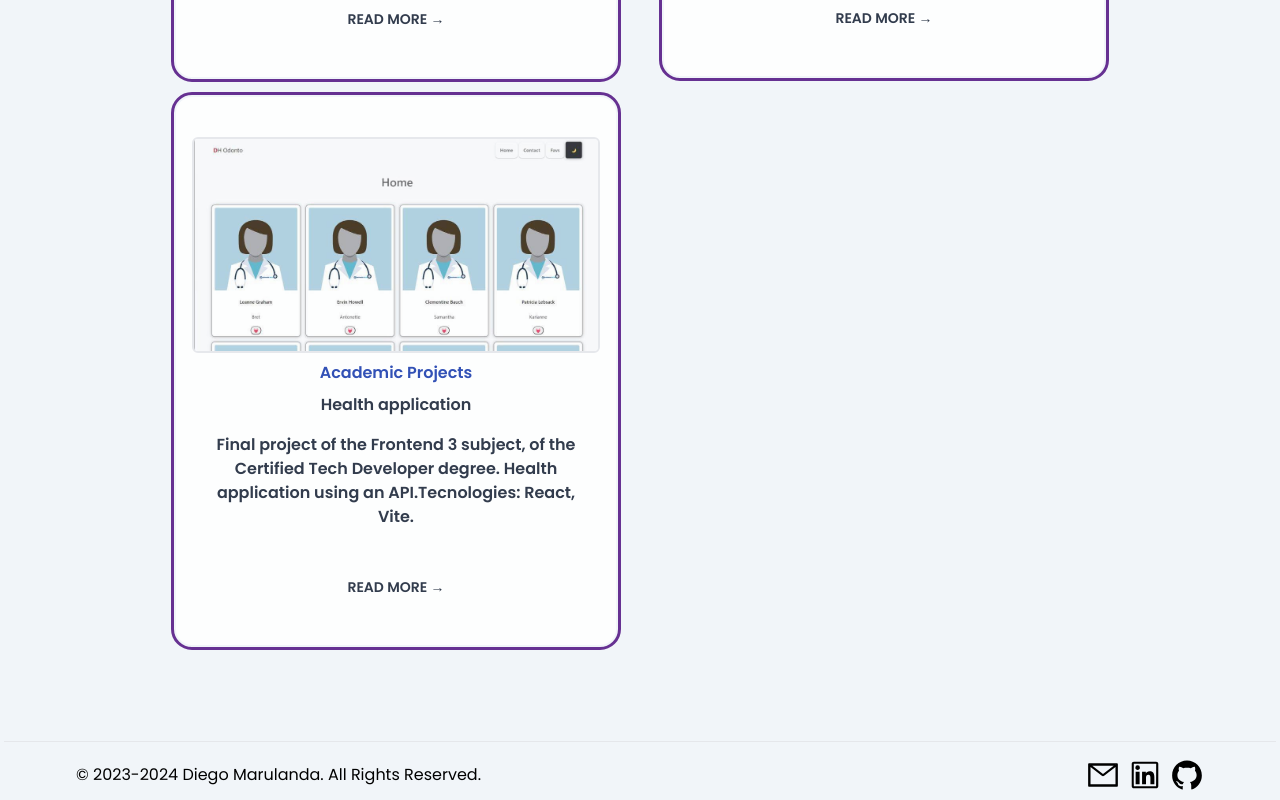
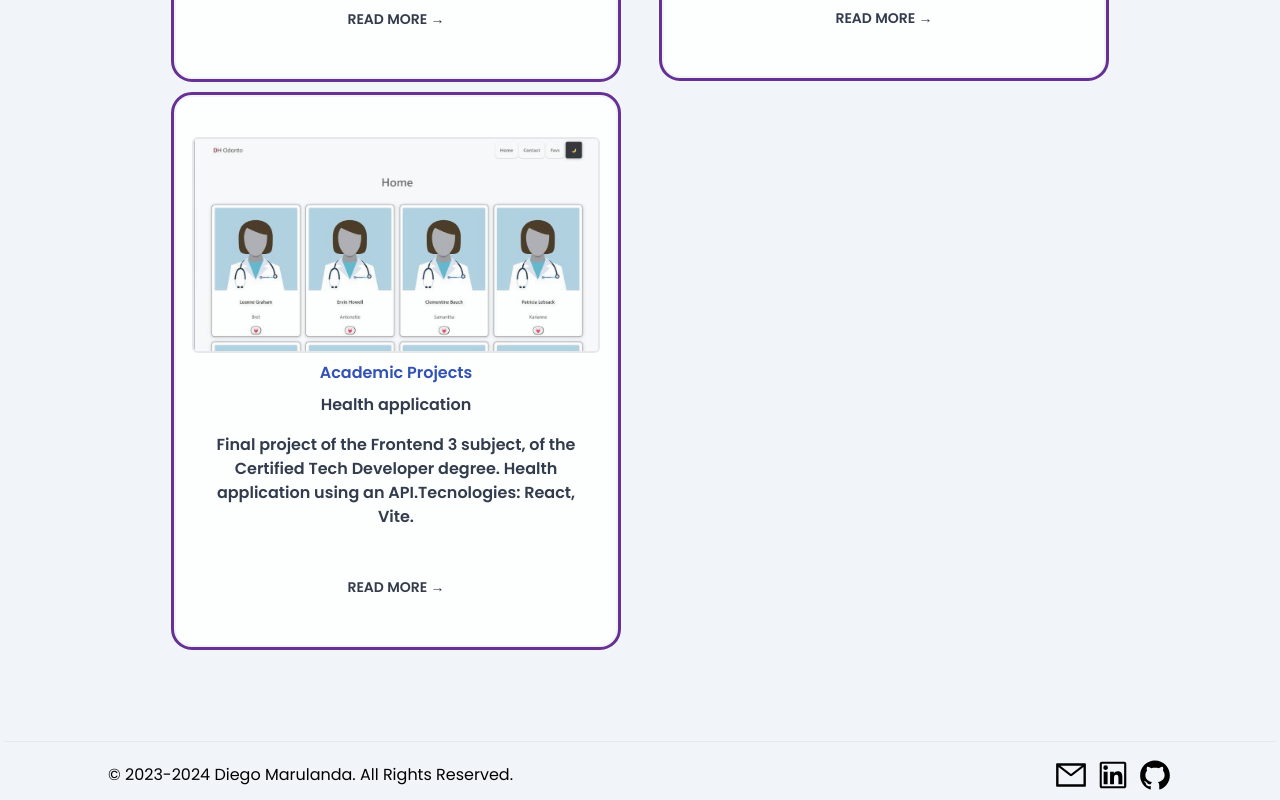
Before and after one commit to DiegoMarulandaB/Portfolio, a Next.js app: page / in a window 1280 px wide. Shown: the part 3772-4572 px from the top of the page. Built offline with nearby package versions, Linux system fonts and the light colour scheme.

Commit message:
refactor: :bug: add Fixes_New_Sizes_footer

```diff
--- a/src/components/Footer/Footer.tsx
+++ b/src/components/Footer/Footer.tsx
@@ -6,10 +6,10 @@ const Footer = () => {
       <div className=" mx-auto max-w-full md:max-w-full px-1 sm:px-1 mt-24  bg-slate-100 dark:bg-slate-700">
         <hr className=" dark:border-slate-500 " />
         <div className="mx-auto p-2 flex flex-col items-center justify-center text-center md:flex-row md:justify-between">
-          <div className="flex flex-row space-x-2 mt-2 ml-16 mr-16">
+          <div className="flex flex-row space-x-2 mt-2 ml-24 mr-24">
             &copy; 2023-2024 Diego Marulanda. All Rights Reserved.
           </div>
-          <div className="flex flex-row space-x-2 mt-2 ml-16 mr-16">
+          <div className="flex flex-row space-x-2 mt-2 ml-24 mr-24">
             <a
               href="mailto:diegomarulanda87@gmail.com?Subject=Aquí%20el%20asunto%20del%20mail"
               className=" hover:text-purple-950 dark:text-slate-100 dark:hover:text-green-300 transition-transform duration-150 ease-in-out hover:scale-125"
```
